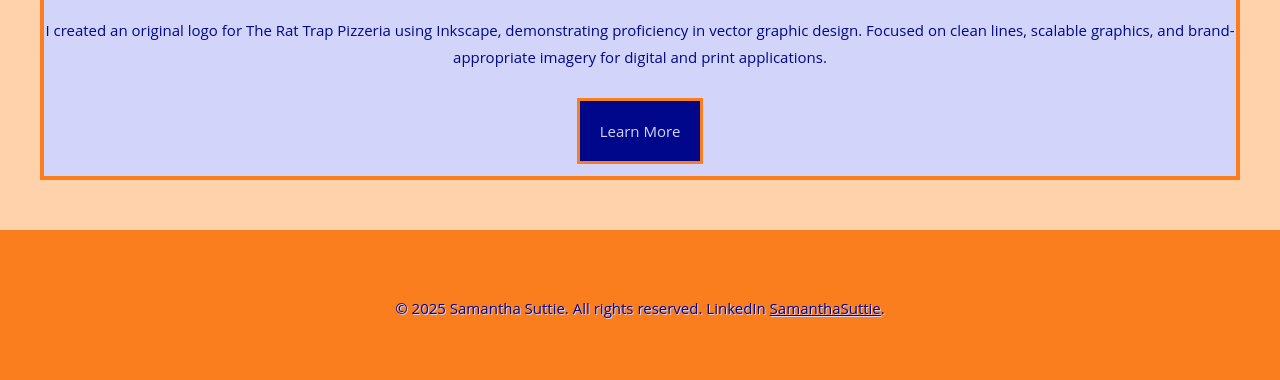
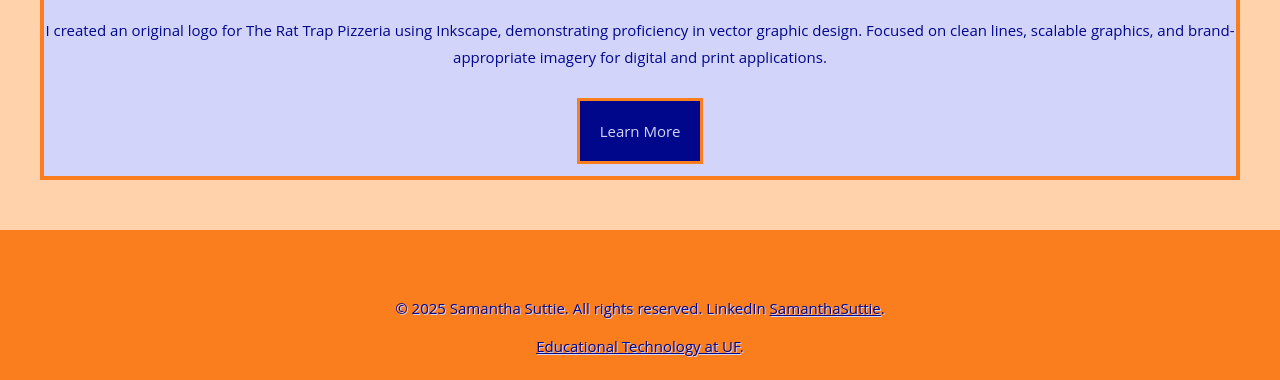
Before and after one commit to samsuttie97-eng/eportfolio-image.html, a plain HTML site: page index.html in a window 1280 px wide. Shown: the part 1386-1766 px from the top of the page. Drawn offline with Linux system fonts and the light colour scheme.

Commit message:
Update index.html

```diff
--- a/index.html
+++ b/index.html
@@ -99,7 +99,8 @@ Released   : 20130406
 <div id="footer">
 	<!-- START FOOTER -->
 	<p>© 2025 Samantha Suttie. All rights reserved. LinkedIn <a href="https://www.linkedin.com/in/samantha-suttie-21443320a/">SamanthaSuttie</a>.</p>
-    <!-- END FOOTER -->
+    <p> <a href="https://education.ufl.edu/educational-technology/">Educational Technology at UF</a>.</p>
+	<!-- END FOOTER -->
 </div>
 
 </body>
```
